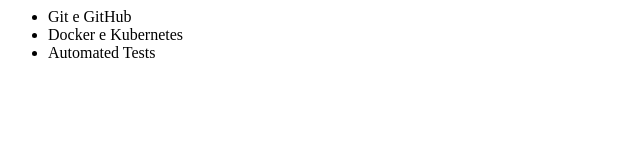
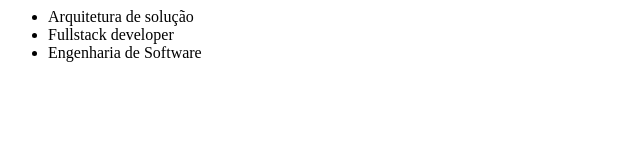
Before and after one commit to krupzakrodney/portal, a plain HTML site: page index.html in a window 1280 px wide. Shown: the whole page, without its empty margins (0-640 px from the left). Drawn offline with Linux system fonts and the light colour scheme.

Commit message:
Update index.html

```diff
--- a/index.html
+++ b/index.html
@@ -1,10 +1,10 @@
 <html>
-  <title>Assuntos Lab</title>
+  <title>Disciplinas da pós</title>
   <body>
     <ul>
-      <li>Git e GitHub</li>
-      <li>Docker e Kubernetes</li>
-      <li>Automated Tests</li>
+      <li>Arquitetura de solução</li>
+      <li>Fullstack developer</li>
+      <li>Engenharia de Software</li>
     <ul>
   </body>
 </html>
```
